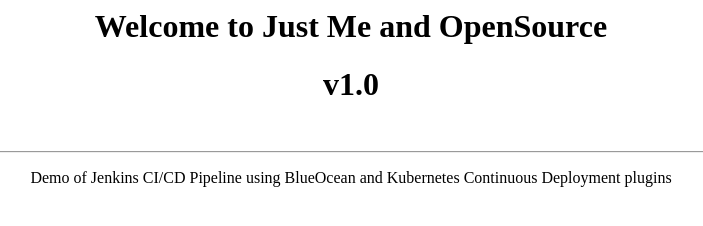
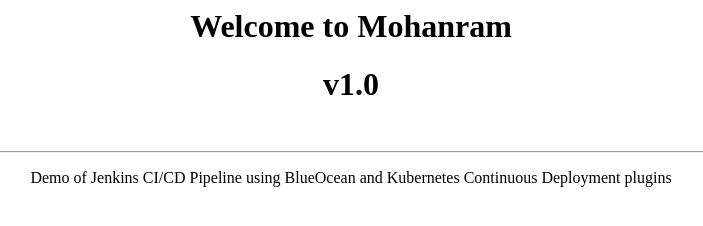
Before and after one commit to mohanram634/jenkinspipeline, a plain HTML site: page index.html in a window 1280 px wide. Shown: the whole page, without its empty margins (289-992 px from the left). Drawn offline with Linux system fonts and the light colour scheme.

Commit message:
Update index.html

```diff
--- a/index.html
+++ b/index.html
@@ -1,5 +1,5 @@
 <center>
-	<h1>Welcome to Just Me and OpenSource</h1>
+	<h1>Welcome to Mohanram</h1>
 	<h1>v1.0</h1>
 	<br><hr>
 	<p>Demo of Jenkins CI/CD Pipeline using BlueOcean and Kubernetes Continuous Deployment plugins</p>
```
